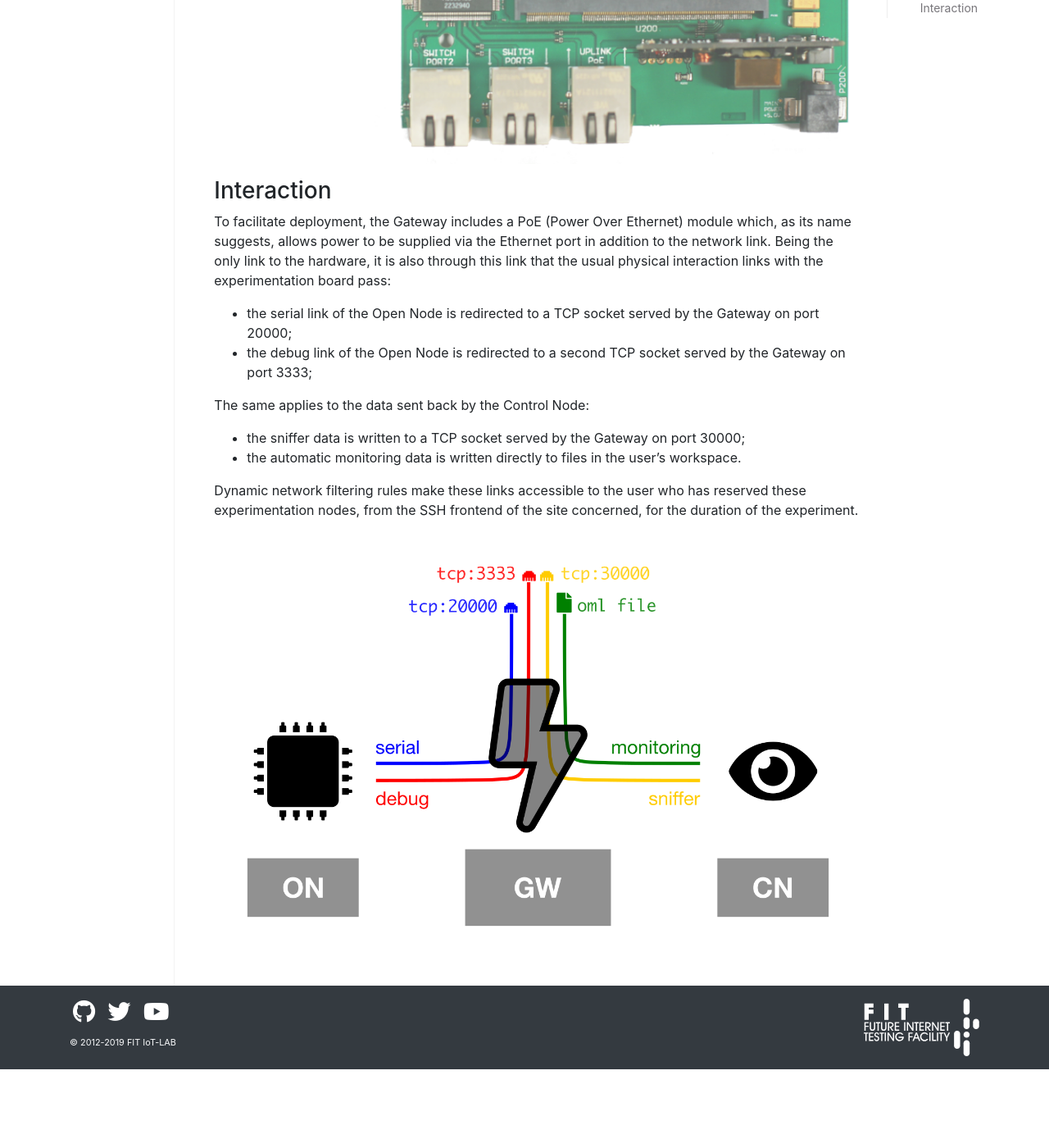
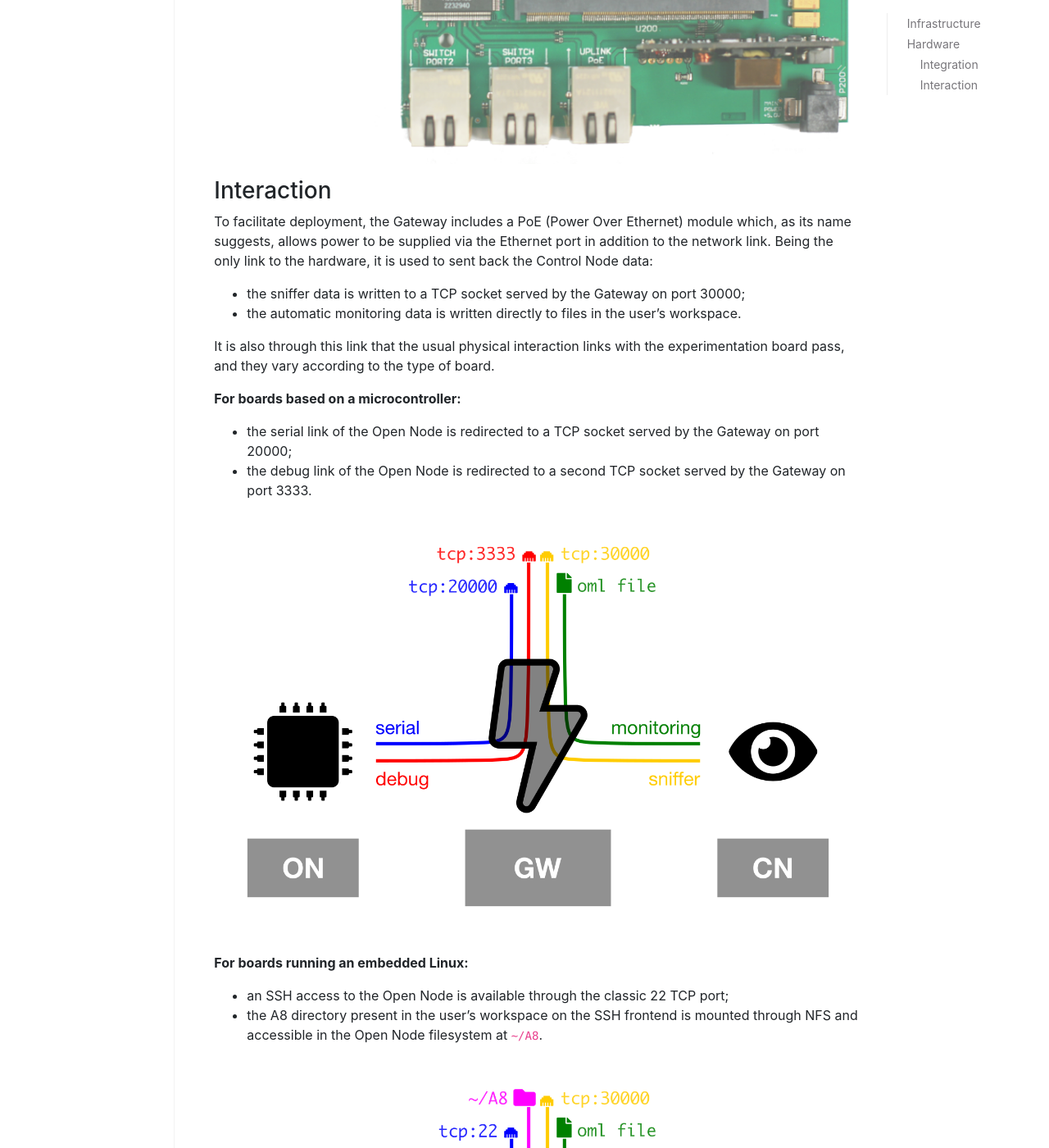
Before and after one commit to iot-lab/iot-lab.github.io, a Jekyll site: the page built from docs/getting-started/design.md, in a window 1280 px wide and 1400 px high, scrolled down 1943 px. Shown: the whole window at 82% size. Built offline with Jekyll 4.4.1, drawn with Linux system fonts in a browser that asks for light colours; before the commit the page ends 3247 px from its top, so only the background shows below that; some of the changed text lies outside the part shown.

Commit message:
docs/design: precise interactions explanations
Distinction between boards based on  microcontroller and boars running
embedded Linux

```diff
--- a/docs/getting-started/design.md
+++ b/docs/getting-started/design.md
@@ -30,14 +30,22 @@
 ![]({{ '/assets/images/docs/design-iotlab-node.png' | relative_url }}){:.img-fluid}
 
 ### Interaction
-To facilitate deployment, the Gateway includes a PoE (Power Over Ethernet) module which, as its name suggests, allows power to be supplied via the Ethernet port in addition to the network link. Being the only link to the hardware, it is also through this link that the usual physical interaction links with the experimentation board pass:
-- the serial link of the Open Node is redirected to a TCP socket served by the Gateway on port 20000;
-- the debug link of the Open Node is redirected to a second TCP socket served by the Gateway on port 3333;
-
-The same applies to the data sent back by the Control Node:
+To facilitate deployment, the Gateway includes a PoE (Power Over Ethernet) module which, as its name suggests, allows power to be supplied via the Ethernet port in addition to the network link. Being the only link to the hardware, it is used to sent back the Control Node data:
 - the sniffer data is written to a TCP socket served by the Gateway on port 30000;
 - the automatic monitoring data is written directly to files in the user's workspace.
 
-Dynamic network filtering rules make these links accessible to the user who has reserved these experimentation nodes, from the SSH frontend of the site concerned, for the duration of the experiment.
+It is also through this link that the usual physical interaction links with the experimentation board pass, and they vary according to the type of board.
 
-![]({{ '/assets/images/docs/design-hardware.png' | relative_url }}){:.img-fluid}
+**For boards based on a microcontroller:**
+- the serial link of the Open Node is redirected to a TCP socket served by the Gateway on port 20000;
+- the debug link of the Open Node is redirected to a second TCP socket served by the Gateway on port 3333.
+
+![]({{ '/assets/images/docs/design-hard-micro.png' | relative_url }}){:.img-fluid}
+
+**For boards running an embedded Linux:**
+- an SSH access to the Open Node is available through the classic 22 TCP port;
+- the A8 directory present in the user's workspace on the SSH frontend is mounted through NFS and accessible in the Open Node filesystem at `~/A8`.
+
+![]({{ '/assets/images/docs/design-hard-linux.png' | relative_url }}){:.img-fluid}
+
+Dynamic network filtering rules make these links only accessible to the user who has reserved these experimentation nodes, from the SSH frontend of the site concerned, for the duration of the experiment.
```
Also changed, not shown: assets/images/docs/design-hard-linux.png (added), assets/images/docs/design-hard-micro.png (renamed from assets/images/docs/design-hardware.png).
